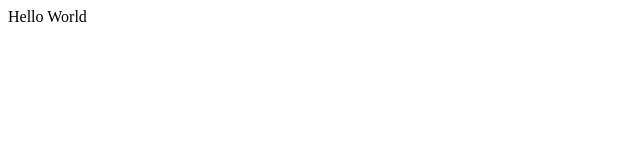
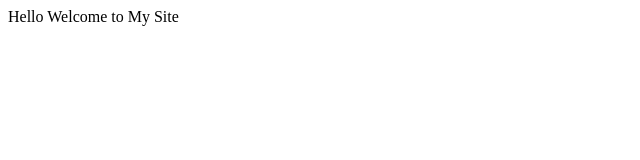
Before and after one commit to stevanmccool/stevanmccool.github.io, a plain HTML site: page index.html in a window 1280 px wide. Shown: the whole page, without its empty margins (0-640 px from the left). Drawn offline with Linux system fonts and the light colour scheme.

Commit message:
Update index.html

```diff
--- a/index.html
+++ b/index.html
@@ -3,6 +3,6 @@
     <title>Stevan Site</title>
   </head>
   <body>
-    <span>Hello World</span>
+    <span>Hello Welcome to My Site</span>
   </body>
 </html>
```
